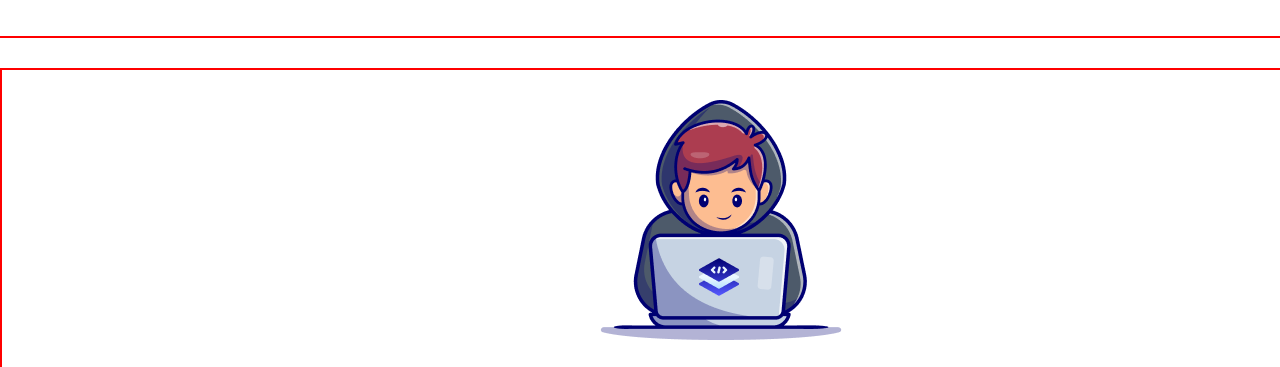
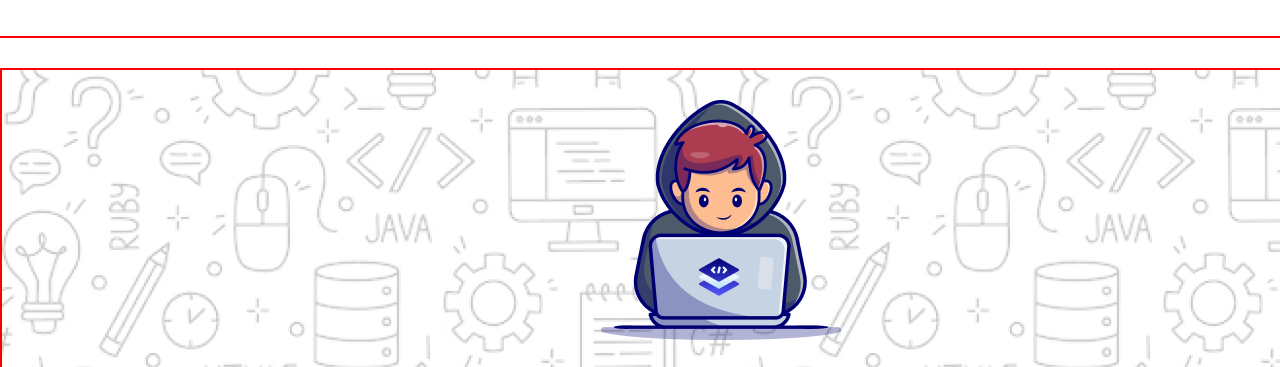
Before and after one commit to raselworshop/first-ass-of-programming-life, a plain HTML site: page index.html in a window 1280 px wide. Shown: the part 112-479 px from the top of the page. Drawn offline with Linux system fonts and the light colour scheme.

Commit message:
add changes to bg

```diff
--- a/styles/style.css
+++ b/styles/style.css
@@ -53,7 +53,7 @@ body{
     flex-direction: column;
     align-items: center;
     margin: 0 auto;
-    background-image: url('./assets/Hero-bg.png');
+    background-image: url('../assets/Hero-bg.png');
     background-blend-mode: overlay;
     border: 2px solid red;
     margin-bottom: 50px;
```
